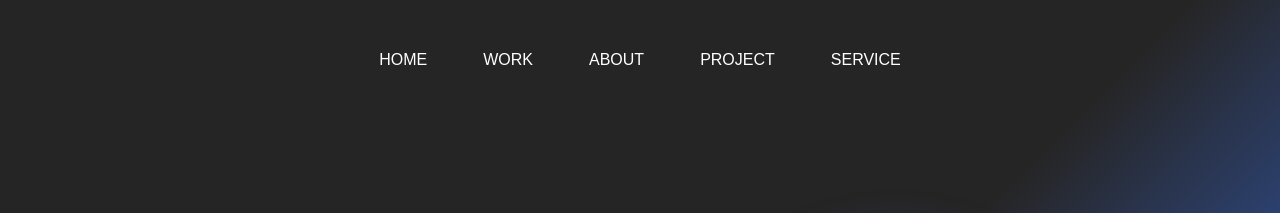
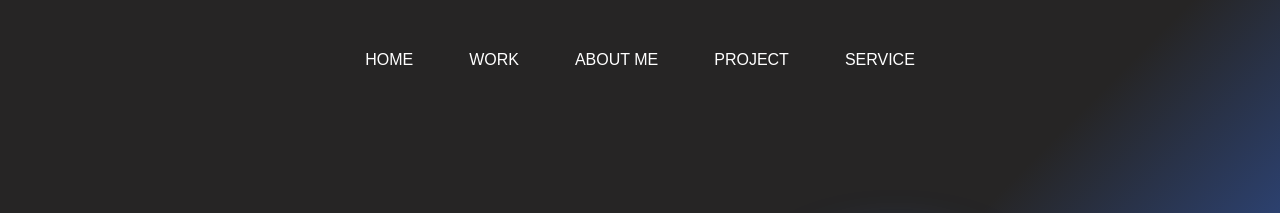
Before and after one commit to umakant214/Portfolio, a plain HTML site: page index.html in a window 1280 px wide. Shown: the top 213 px of the page. Drawn offline with Linux system fonts and the light colour scheme.

Commit message:
new portfolio

```diff
--- a/index.html
+++ b/index.html
@@ -11,7 +11,7 @@
 <ul class="navlist">
     <li><a href="#">Home</a></li>
     <li><a href="#">Work</a></li>
-    <li><a href="#">About</a></li>
+    <li><a href="#">About Me </a></li>
     <li><a href="#">Project</a></li>
     <li><a href="#">Service</a></li>
 </ul>
```
